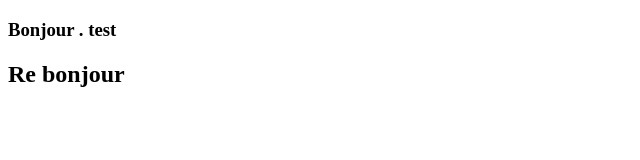
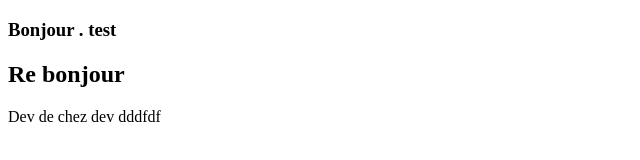
Before and after one commit to SinaX02/SinaX02.github.io, a plain HTML site: page index.html in a window 1280 px wide. Shown: the whole page, without its empty margins (0-640 px from the left). Drawn offline with Linux system fonts and the light colour scheme.

Commit message:
Update index.html

```diff
--- a/index.html
+++ b/index.html
@@ -11,6 +11,8 @@
 
   <h2>Re bonjour</h2>
 
+  <p>Dev de chez dev dddfdf</p>
+
 
 </body>
 </html>
```
